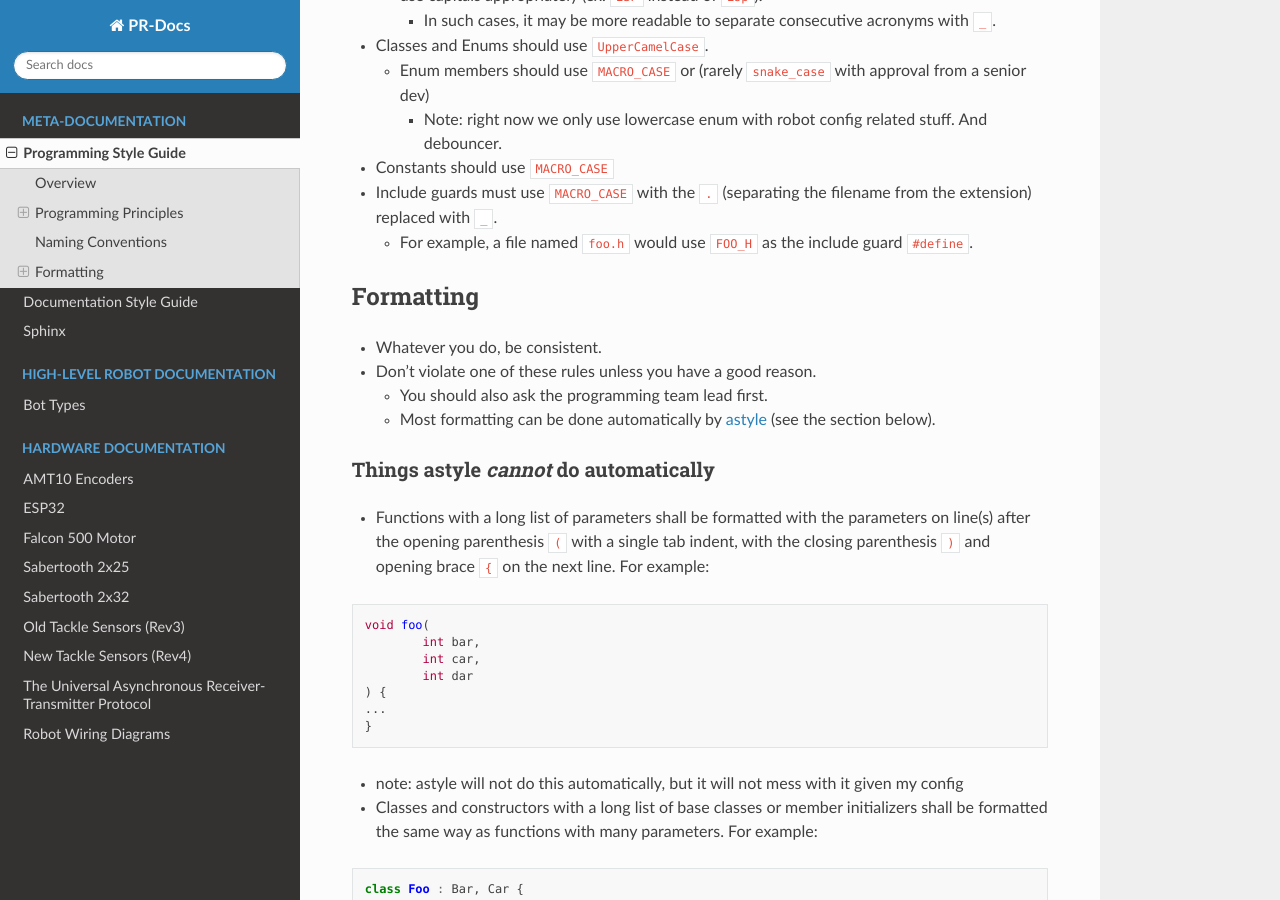
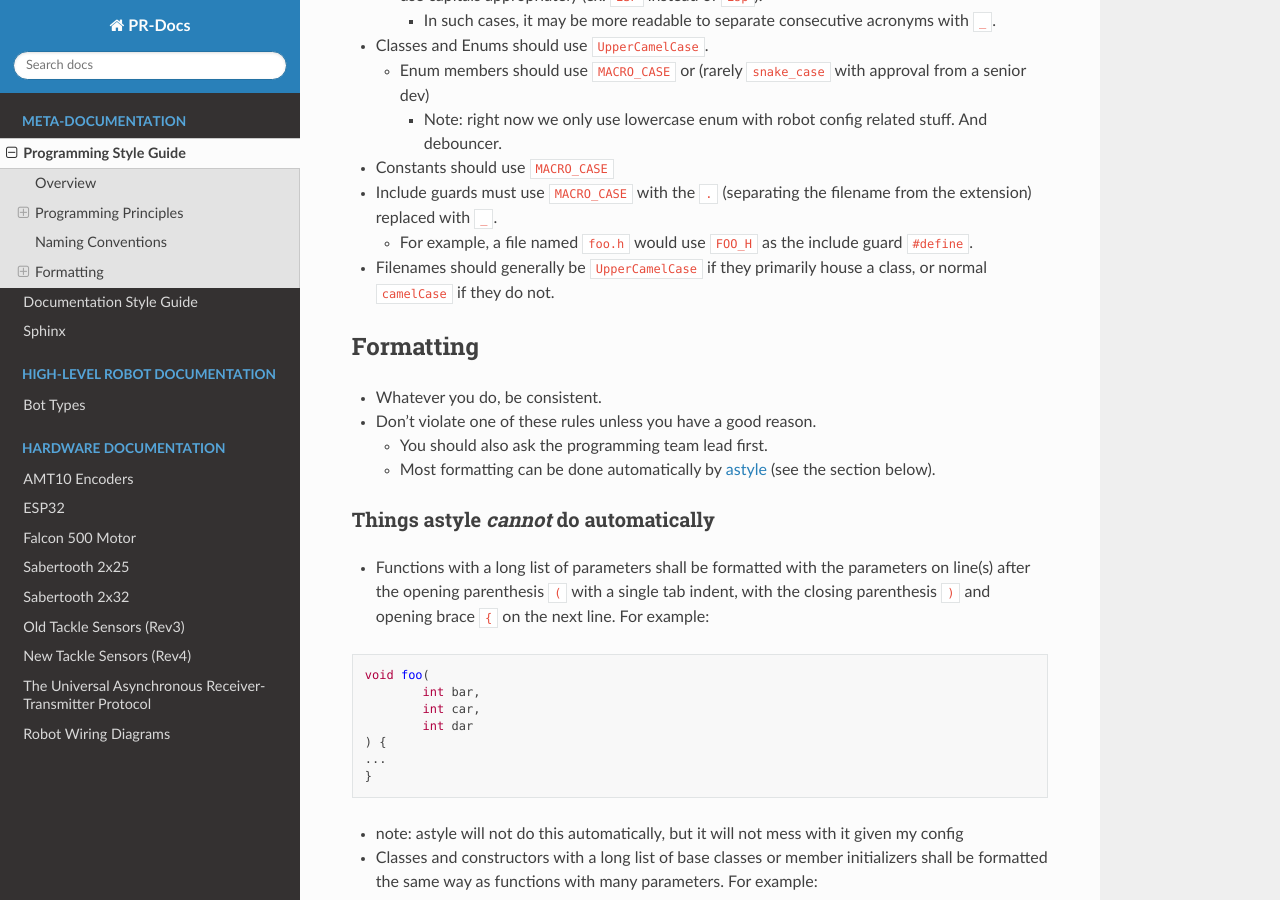
Before and after one commit to PolarRobotics/PR-Docs, a Sphinx documentation site: the page built from docs/source/metadocs/programming_style_guide.md, in a window 1280 px wide and 900 px high, scrolled down 2664 px. Built offline with Sphinx 7.4.7 and the Read the Docs theme 2.0.0, drawn with Linux system fonts in a browser that asks for light colours; pages that are not in the unit, such as notebooks, are missing from menus.

Commit message:
Update programming_style_guide.md

```diff
--- a/docs/source/metadocs/programming_style_guide.md
+++ b/docs/source/metadocs/programming_style_guide.md
@@ -96,6 +96,7 @@ class Foo {
 - Constants should use `MACRO_CASE`
 - Include guards must use `MACRO_CASE` with the `.` (separating the filename from the extension) replaced with `_`.
 	- For example, a file named `foo.h` would use `FOO_H` as the include guard `#define`.
+- Filenames should generally be `UpperCamelCase` if they primarily house a class, or normal `camelCase` if they do not.
 
 ## Formatting
 - Whatever you do, be consistent.
```
